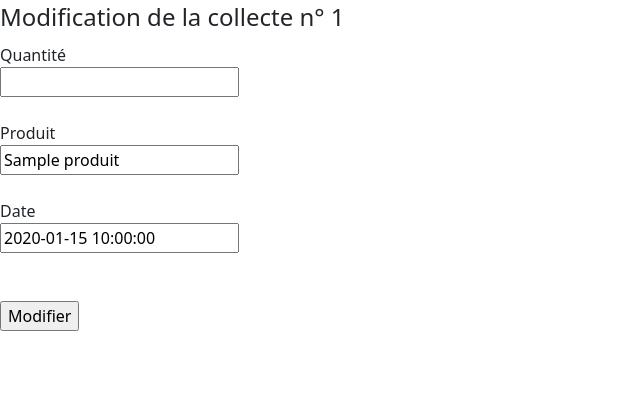
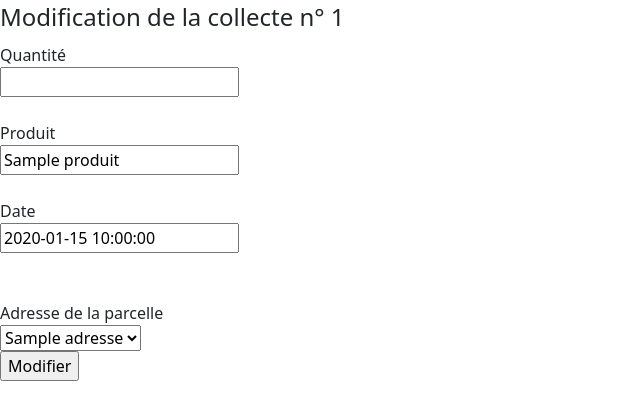
Before and after one commit to MaxG0312/SAE_1.04, a Flask app: template templates/collecte/edit_collecte.html in a window 1280 px wide. Shown: the part 127-547 px from the top of the page, without its empty margins (0-640 px from the left). Run offline with Flask 3, Linux system fonts and the light colour scheme; the template is opened without the code that fills it: most values are stand-ins (such as "Sample title", 1, 10 or a date in 2020); some libraries are stand-ins or nearby versions.

Commit message:
Update edit_collecte.html

```diff
--- a/templates/collecte/edit_collecte.html
+++ b/templates/collecte/edit_collecte.html
@@ -20,6 +20,14 @@
         <label for="date">Date</label><br>
         <input type="text" name="date" value="{{ collecte.date }}" id="date"><br><br>
         <br>
+        <label for="parcelle_id">Adresse de la parcelle</label><br>
+        <select name="parcelle_id" id="parcelle_id">
+          <option value="{{ collecte.parcelle_id }}" class="current">{{ parcelle[collecte.parcelle_id-1]['adresse'] }}</option>
+          {% for values in parcelle %}
+            <option value="{{ values.id }}">{{ values.adresse }} </option>
+          {%  endfor %}
+        </select>
+        <br>
         <input type="submit" value="Modifier" name="Modifier" id="modifier" >
 
     </fieldset>
```
